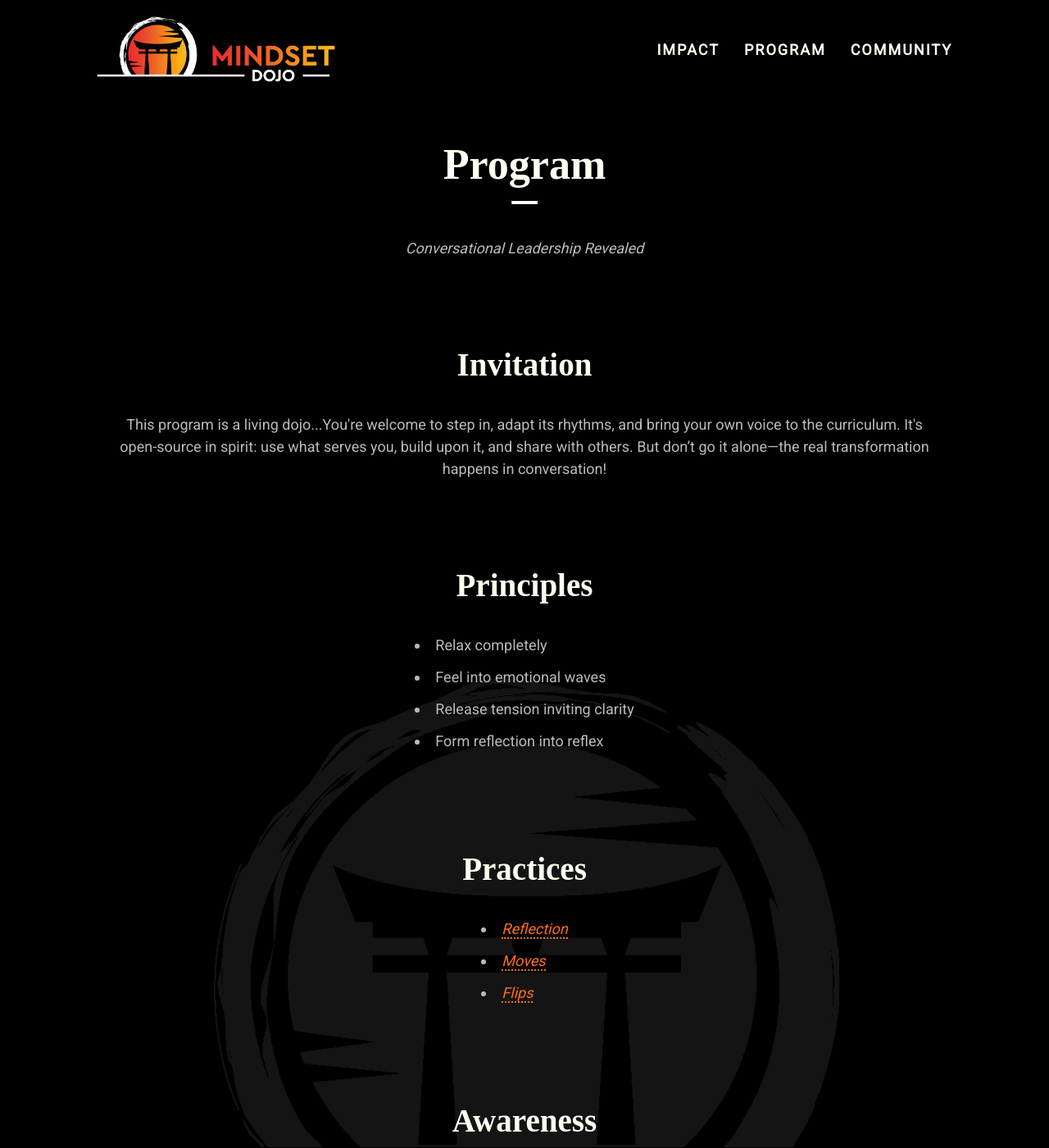
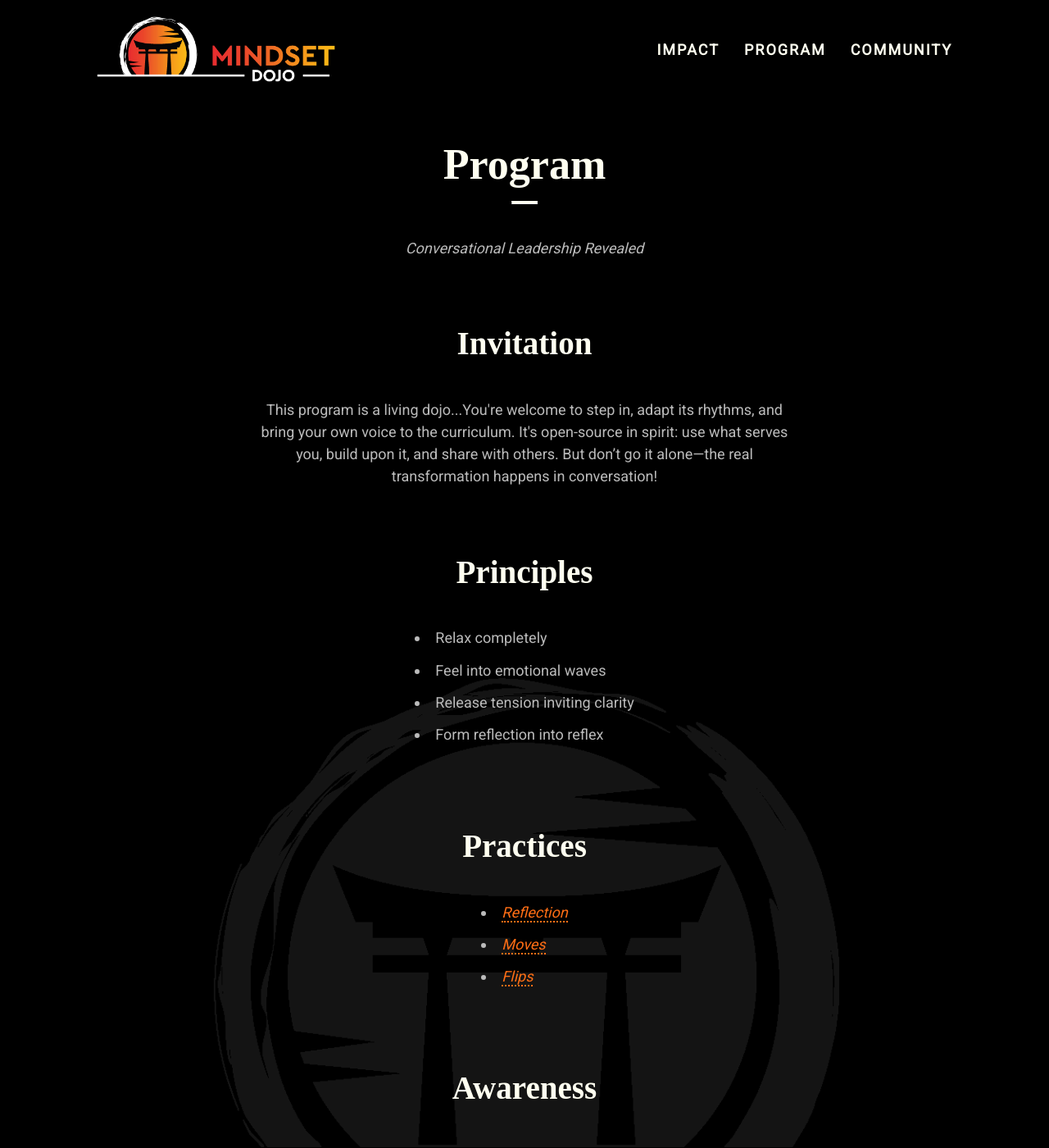
Before and after one commit to mindset-dojo/mindset-dojo.github.io, a Jekyll site: the page built from program.md, in a window 1280 px wide and 1400 px high. Shown: the whole window at 82% size. Built offline with Jekyll 4.4.1, drawn with Linux system fonts in a browser that asks for light colours; some web fonts are replaced.

Commit message:
Add max width to Program page css to make it work better on desktop in md.css.

```diff
--- a/assets/css/md.css
+++ b/assets/css/md.css
@@ -789,6 +789,16 @@ footer img {
     flex-direction: column;
     align-items: center;
     padding: 2rem 1rem;
+    max-width: 800px;
+    margin: 0 auto;
+}
+
+#program section h2,
+#program section p {
+    max-width: 700px;
+    text-align: center;
+    margin: 0 auto 1rem;
+    padding: 0 1rem;
 }
 
 #program section ul {
```
